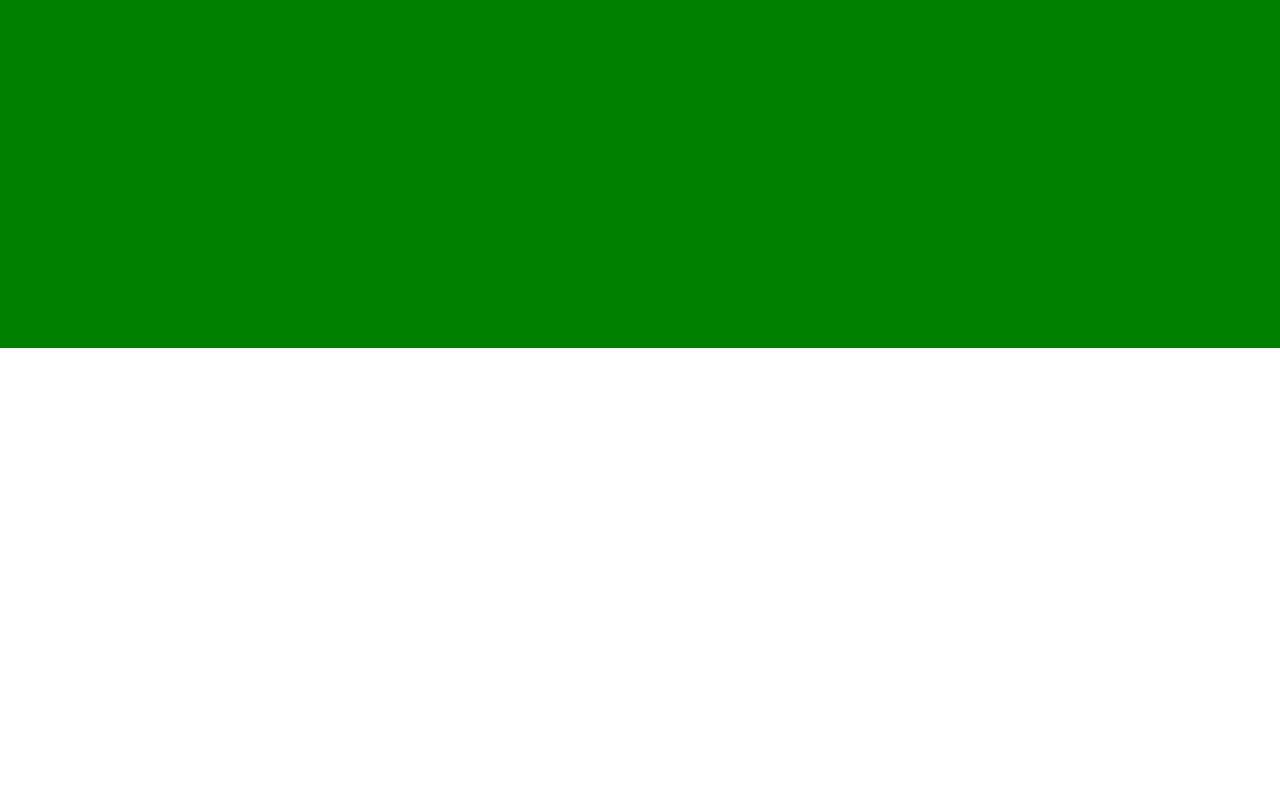
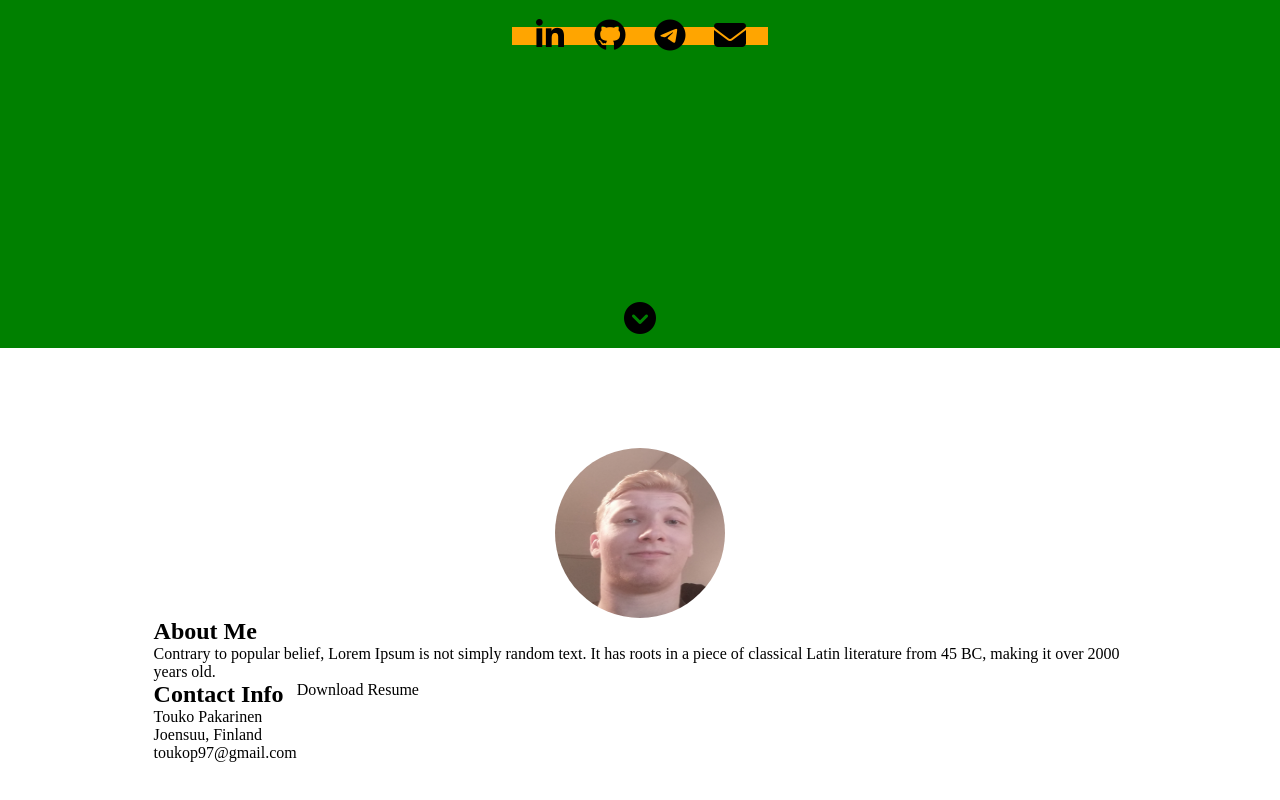
Before and after one commit to ToukoJouko/toukopakarinen, a React (Create React App) app: page / in a window 1280 px wide. Shown: the part 452-1252 px from the top of the page. Before the commit the page ends 800 px from the top, so only its background shows below. Built offline with nearby package versions, Linux system fonts and the light colour scheme; the HTML template or start-up script is replaced by a standard one.

Commit message:
Add about section

```diff
--- a/src/App.js
+++ b/src/App.js
@@ -1,9 +1,15 @@
 import React from "react";
 
-import Header from "./components/Header";
+import Header from "./components/home/Header";
+import About from "./components/about/About";
 
 function App() {
-  return <Header></Header>;
+  return (
+    <div>
+      <Header></Header>
+      <About></About>
+    </div>
+  );
 }
 
 export default App;
--- /dev/null
+++ b/src/components/about/About.jsx
@@ -0,0 +1,59 @@
+import React from "react";
+import styled from "styled-components";
+import facepic from "./facepic.jpg";
+
+const StyledSection = styled.section`
+  display: flex;
+  justify-content: center;
+  align-items: center;
+  padding-right: 12vw;
+  padding-left: 12vw;
+`;
+
+const Container = styled.div`
+  display: flex;
+  justify-content: center;
+  align-items: center;
+  flex-wrap: wrap;
+  padding-top: 100px;
+  padding-bottom: 100px;
+
+  img {
+    border-radius: 100%;
+  }
+
+  .contact {
+    display: flex;
+  }
+`;
+
+const About = () => {
+  return (
+    <StyledSection>
+      <Container>
+        <img src={facepic} alt="facepic" width="170" height="170"></img>
+        <div>
+          <h2>About Me</h2>
+          <p>
+            Contrary to popular belief, Lorem Ipsum is not simply random text.
+            It has roots in a piece of classical Latin literature from 45 BC,
+            making it over 2000 years old.
+          </p>
+          <div className="contact">
+            <div>
+              <h2>Contact Info</h2>
+              <span>Touko Pakarinen</span>
+              <br />
+              <span>Joensuu, Finland</span>
+              <br />
+              <a>toukop97@gmail.com</a>
+            </div>
+            <a>Download Resume</a>
+          </div>
+        </div>
+      </Container>
+    </StyledSection>
+  );
+};
+
+export default About;
--- a/src/components/Header.jsx
+++ b/src/components/home/Header.jsx
@@ -1,12 +1,13 @@
 import React from "react";
 import styled from "styled-components";
-import bgImg from "./starsbg.jpg";
+import bgImg from "../starsbg.jpg";
 import NavBar from "./NavBar";
 import Intro from "./Intro";
 
 const StyledHeader = styled.header`
   background-color: green;
   background-size: auto;
+  min-height: 100vh;
 `;
 
 const Header = () => {
--- a/src/components/Intro.jsx
+++ b/src/components/home/Intro.jsx
@@ -5,8 +5,10 @@ const Container = styled.div`
   display: flex;
   justify-content: center;
   align-items: center;
+  poaition: relative;
   flex-direction: column;
   gap: 30px;
+  margin-top: 10%;
 
   h1 {
     text-align: center;
@@ -17,14 +19,21 @@ const Container = styled.div`
     text-align: center;
     max-width: 40%;
   }
+
+  div {
+    position: absolute;
+    bottom: 0;
+    margin-bottom: 20px;
+  }
 `;
 
 const Social = styled.ul`
   background-color: orange;
   display: flex;
   flex-direction: row;
-  justify-content: space-evenly;
+  justify-content: center;
   align-items: center;
+  gap: 20px;
   list-style-type: none;
   padding: 0;
   width: 20%;
@@ -62,9 +71,11 @@ const Intro = () => {
           </a>
         </li>
       </Social>
-      <a>
-        <i class="fa-solid fa-circle-chevron-down"></i>
-      </a>
+      <div>
+        <a>
+          <i class="fa-solid fa-circle-chevron-down fa-2xl"></i>
+        </a>
+      </div>
     </Container>
   );
 };
```
Also changed, not shown: src/components/about/facepic.jpg (added), src/components/home/NavBar.jsx (renamed from src/components/NavBar.jsx).
